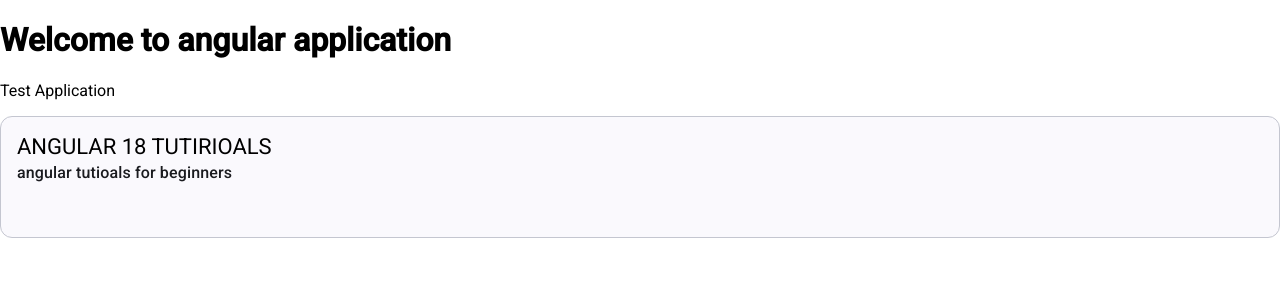
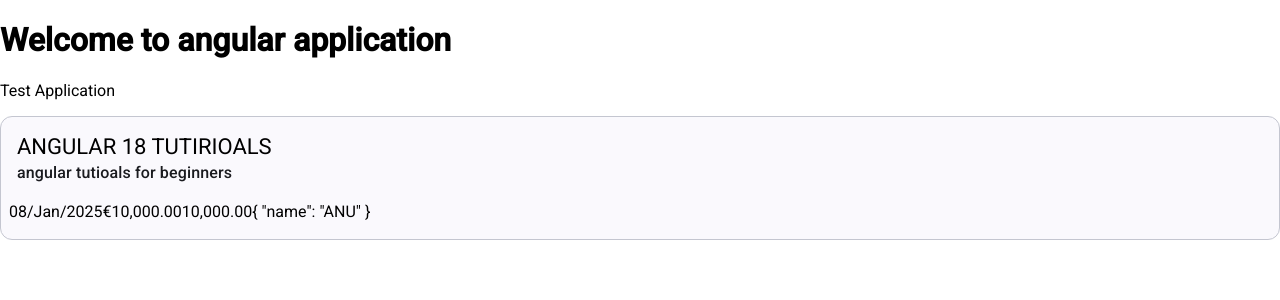
Before and after one commit to anubapatla/angular-app, an Angular app: page / in a window 1280 px wide. Shown: the top 300 px of the page. Built offline with nearby package versions, Linux system fonts and the light colour scheme.

Commit message:
pipes topic had been covered

```diff
--- a/src/app/app.component.html
+++ b/src/app/app.component.html
@@ -3,9 +3,19 @@
 <mat-card appearance="outlined">
     <mat-card-header>
       <mat-card-title> {{title  | uppercase}}</mat-card-title>
-      <mat-card-subtitle>{{subtitle}}</mat-card-subtitle>
+      <mat-card-subtitle>{{subtitle | lowercase}}</mat-card-subtitle>
+
     </mat-card-header>
     <mat-card-actions>
+      <span>{{todaydate | date:'dd/MMM/yyyy'}} </span>
+      <br>
+      <br/>
 
+      <span>{{salary  |currency:'EUR'}}</span>
+
+      <br>
+      <span>{{salary | number:'1.2-2'}}</span>
+      <br>
+        <span>{{_obj|json}}</span>
 
     </mat-card-actions>
--- a/src/app/app.component.ts
+++ b/src/app/app.component.ts
@@ -14,4 +14,7 @@ import { CommonModule } from '@angular/common';
 export class AppComponent {
   title = 'angular 18 tutirioals';
   subtitle='angular tutioals for beginners'
+  todaydate=new Date();
+  salary=10000;
+  _obj={"name":"ANU"};
 }
```
